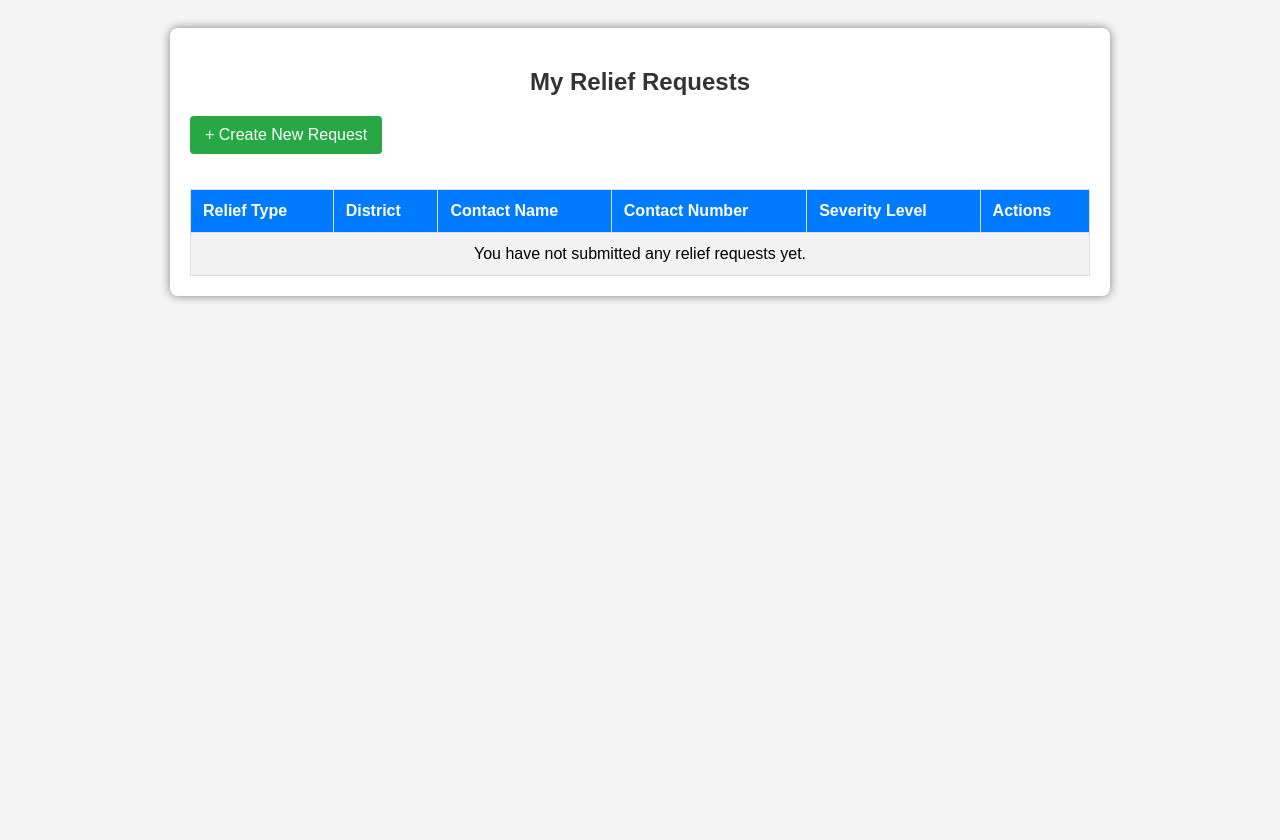
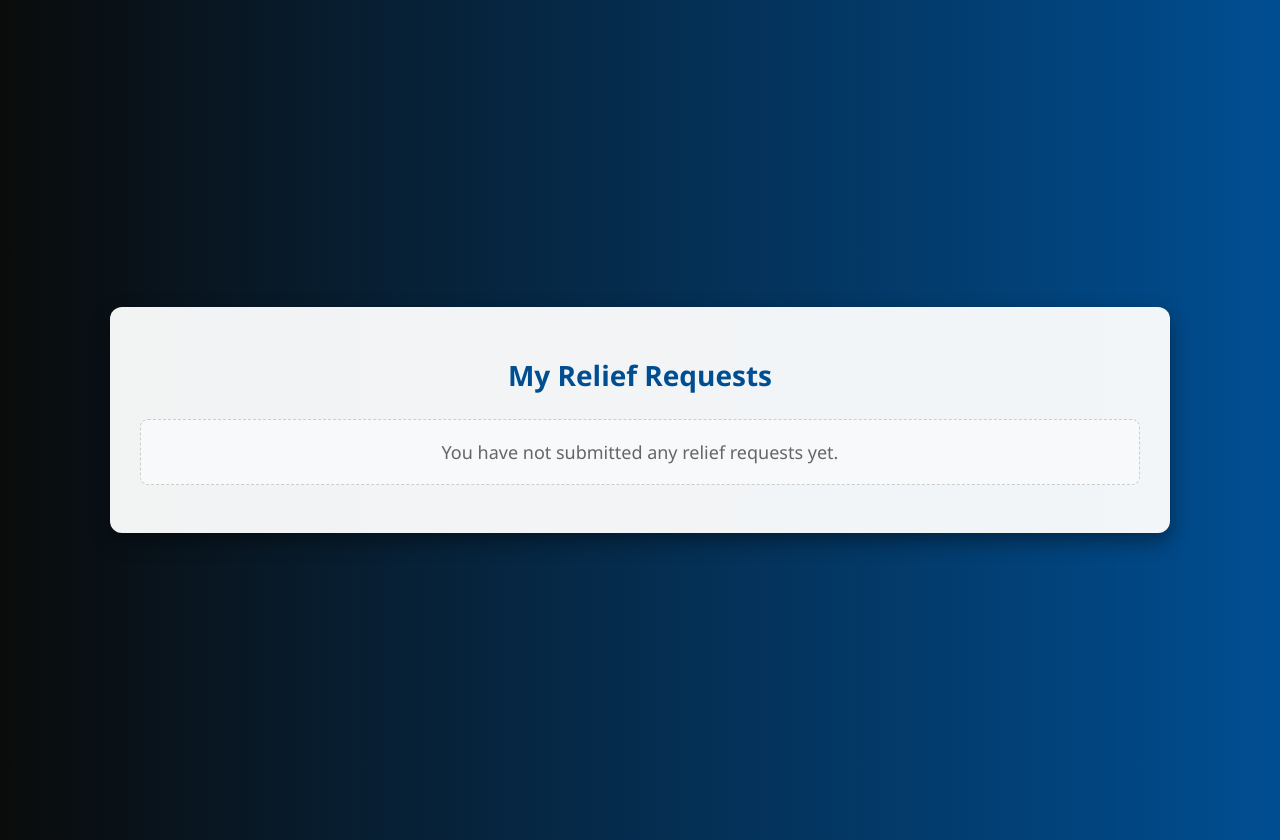
Before and after one commit to DinithiHimayaPerera/Flood-Relief-Management-System, a PHP site: page /view_requests.php in a window 1280 px wide. Before the commit the page ends 302 px from the top, so only its background shows below. Run offline with PHP 8.4, Linux system fonts and the light colour scheme; data comes from the database, SQL or seed files in the repository.

Commit message:
updated view and create request

```diff
--- a/view_requests.php
+++ b/view_requests.php
@@ -1,93 +1,169 @@
 <?php
 session_start();
 
-// Database සම්බන්ධතාවය
 $servername = "localhost";
 $username = "root";
 $password = "";
 $dbname = "flood_relief_db";
 
-$conn = new mysqli($servername, $username, $password, $dbname);
+$link = new mysqli($servername,$username,$password,$dbname);
 
-if ($conn->connect_error) {
-    die("Connection failed: " . $conn->connect_error);
+if ($link -> connect_error)
+    {
+        die("Connection failed : ". $link ->connect_error);
     }
+     $user_id = isset ($_SESSION['user_id']) ? $_SESSION['user_id'] : 1;
 
-// ලොග් වී සිටින පරිශීලකයාගේ ID එක (දැනට 1 ලෙස සලකමු. Login හැදුවාම $_SESSION['user_id'] ලෙස වෙනස් කරන්න)
-$user_id = isset($_SESSION['user_id']) ? $_SESSION['user_id'] : 1;
-
-// තමන්ගේ ඉල්ලුම්පත් පමණක් ලබා ගැනීමේ SQL Query එක
      $sql = "SELECT * FROM relief_requests WHERE user_id = '$user_id'";
-$result = $conn->query($sql);
+     $result = $link->query($sql);
 ?>
-
 <!DOCTYPE html>
 <html lang="en">
 <head>
     <meta charset="UTF-8">
-    <title>My Relief Requests</title>
+    <meta name="viewport" content="width=device-width, initial-scale=1.0">
+    <title>Document</title>
 <style>
-        /* Table එක ලස්සනට පෙන්වීමට CSS (UI Quality එකට ලකුණු තියෙන නිසා) */
-        body { font-family: Arial, sans-serif; background-color: #f4f4f4; padding: 20px; }
-        .container { background-color: white; max-width: 900px; margin: auto; padding: 20px; border-radius: 8px; box-shadow: 0px 0px 10px 0px gray; }
-        h2 { text-align: center; color: #333; }
-        table { width: 100%; border-collapse: collapse; margin-top: 20px; }
-        th, td { border: 1px solid #ddd; padding: 12px; text-align: left; }
-        th { background-color: #007bff; color: white; }
-        tr:nth-child(even) { background-color: #f2f2f2; }
+body {
+        background: linear-gradient(to right, #0a0b0b, #004e92);
+        font-family: 'Segoe UI', Tahoma, Geneva, Verdana, sans-serif;
+        display: flex;
+        justify-content: center;
+        align-items: center;
+        min-height: 100vh;
+        margin: 0;
+        padding: 20px;
+     }
 
-        /* Edit සහ Delete බොත්තම් වල පෙනුම */
-        .btn-edit { background-color: #ffc107; color: black; padding: 6px 12px; text-decoration: none; border-radius: 4px; font-weight: bold; }
-        .btn-delete { background-color: #dc3545; color: white; padding: 6px 12px; text-decoration: none; border-radius: 4px; font-weight: bold; }
-        .btn-edit:hover { background-color: #e0a800; }
+.container {
+        background: rgba(255, 255, 255, 0.95);
+        padding: 30px;
+         border-radius: 12px;
+        box-shadow: 0 8px 20px rgba(0, 0, 0, 0.4);
+        width: 100%;
+        max-width: 1000px;
+        overflow-x: auto; /* Table එක ලොකු වැඩි වුණොත් scroll වෙන්න */
+        }
+ h1 {
+    text-align: center;
+    color: #004e92;
+    margin-bottom: 25px;
+    font-size: 28px;
+        }
+        table {
+            width: 100%;
+            border-collapse: collapse;
+            margin-top: 10px;
+            background-color: white;
+        }
+
+        th, td {
+            padding: 15px 12px;
+            text-align: left;
+            border-bottom: 1px solid #ddd;
+        }
+        th {
+            background-color: #004e92;
+            color: white;
+            font-weight: bold;
+            letter-spacing: 0.5px;
+        }
+        tr:hover {
+            background-color: #f1f5f9;
+        }
+        .btn-edit {
+            background-color: #28a745;
+            color: white;
+            padding: 8px 14px;
+            text-decoration: none;
+            border-radius: 5px;
+            font-size: 14px;
+            font-weight: bold;
+            transition: 0.3s;
+            display: inline-block;
+            margin-right: 5px;
+        }
+        .btn-delete {
+            background-color: #dc3545;
+            color: white;
+            padding: 8px 14px;
+            text-decoration: none;
+            border-radius: 5px;
+            font-size: 14px;
+            font-weight: bold;
+            transition: 0.3s;
+            display: inline-block;
+        }
+        .btn-delete {
+            background-color: #dc3545;
+            color: white;
+            padding: 8px 14px;
+            text-decoration: none;
+            border-radius: 5px;
+            font-size: 14px;
+            font-weight: bold;
+            transition: 0.3s;
+            display: inline-block;
+        }
+.btn-edit:hover { background-color: #218838; }
         .btn-delete:hover { background-color: #c82333; }
-        .add-new { display: inline-block; margin-bottom: 15px; background-color: #28a745; color: white; padding: 10px 15px; text-decoration: none; border-radius: 4px; }
+
+        .no-data {
+            text-align: center;
+            font-size: 18px;
+            color: #666;
+            padding: 20px;
+            background-color: #f8f9fa;
+            border-radius: 8px;
+            border: 1px dashed #ccc;
+        }
  </style>
 </head>
 <body>
+    <div class="container">
+        <h1>My Relief Requests</h1>
 
-<div class="container">
-    <h2>My Relief Requests</h2>
-
-    <a href="create_request.php" class="add-new">+ Create New Request</a>
-
+        <?php if ($result->num_rows > 0): ?>
          <table>
+            <thead>
                  <tr>
                     <th>Relief Type</th>
                     <th>District</th>
-            <th>Contact Name</th>
+                    <th>Contact Person</th>
                     <th>Contact Number</th>
-            <th>Severity Level</th>
-            <th>Actions</th> </tr>
+                    <th>Severity</th>
+                    <th>Actions</th>
+                </tr>
+            </thead>
+                <tbody>
+            <?php
+                while($row = $result->fetch_assoc()):
+            ?>
+                <tr>
+                    <td><?php echo htmlspecialchars($row['relief_type']); ?></td>
+                    <td><?php echo htmlspecialchars($row['district']); ?></td>
+                    <td><?php echo htmlspecialchars($row['contact_person_name']); ?></td>
+                    <td><?php echo htmlspecialchars($row['contact_number']); ?></td>
+                    <td><strong><?php echo htmlspecialchars($row['severity']); ?></strong></td>
+                    <td>
+                   <a href="update_request.php?id=<?php echo $row['id']; ?>" class="btn-edit">Edit</a>
+                  <a href="delete_request.php?id=<?php echo $row['id']; ?>" class="btn-delete" onclick="return confirm('Are you sure you want to delete this request?');">Delete</a>
+                    </td>
+                 </tr>
+                    <?php endwhile; ?>
+                </tbody>
+            </table>
+        <?php else: ?>
+            <p class="no-data">You have not submitted any relief requests yet.</p>
+        <?php endif; ?>
 
-        <?php
-        if ($result->num_rows > 0) {
-            // දත්ත එකින් එක ගෙන Table එකට ඇතුළත් කිරීම
-            while($row = $result->fetch_assoc()) {
-                echo "<tr>";
-                echo "<td>" . $row['relief_type'] . "</td>";
-                echo "<td>" . $row['district'] . "</td>";
-                echo "<td>" . $row['contact_name'] . "</td>";
-                echo "<td>" . $row['contact_number'] . "</td>";
-                echo "<td>" . $row['severity_level'] . "</td>";
-
-                // Update සහ Delete කිරීම සඳහා Links (මෙතනින් id එක අදාළ පිටුවට යවනවා)
-                echo "<td>
-                        <a href='edit_request.php?id=" . $row['id'] . "' class='btn-edit'>Edit</a>
-                        <a href='delete_request.php?id=" . $row['id'] . "' class='btn-delete' onclick=\"return confirm('Are you sure you want to delete this request?');\">Delete</a>
-                      </td>";
-                echo "</tr>";
-            }
-        } else {
-            // ඉල්ලුම්පත් කිසිවක් නොමැති නම්
-            echo "<tr><td colspan='6' style='text-align: center;'>You have not submitted any relief requests yet.</td></tr>";
-        }
-        $conn->close();
-        ?>
-    </table>
     </div>
-
-<script src="request.js"></script>
 
 </body>
 </html>
+
+<?php
+$link->close();
+?>
+</body>
+</html
```
Also changed, not shown: create_request.php (+79 -13 lines). Lines whose indentation alone changed are shown as unchanged.
